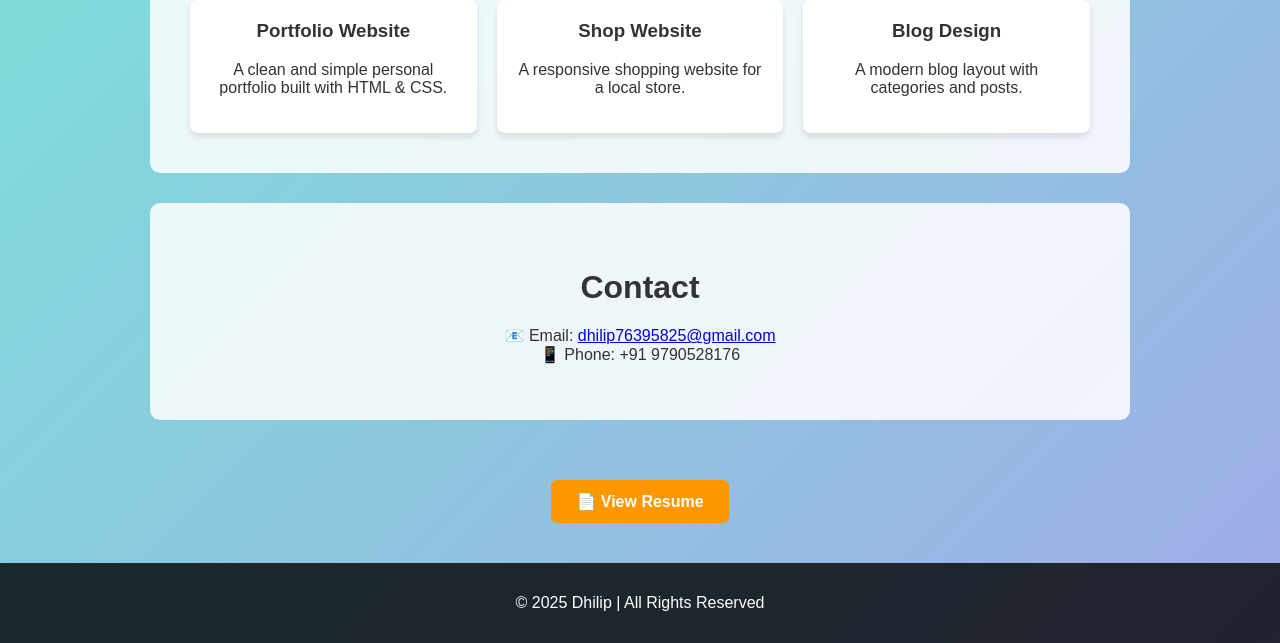
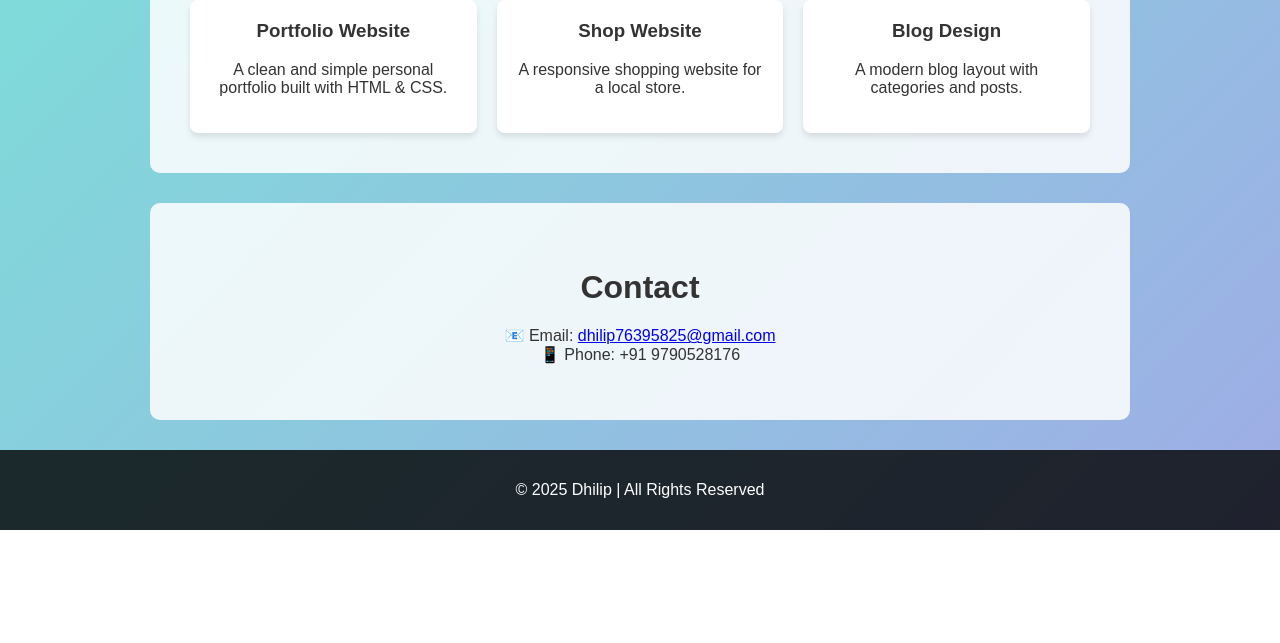
Before and after one commit to dhilip49/dhilip, a plain HTML site: page myprofile (1).html in a window 1280 px wide. Shown: the part 621-1264 px from the top of the page. After the commit the page ends 1151 px from the top, so only its background shows below. Drawn offline with Linux system fonts and the light colour scheme.

Commit message:
myprofile .html

```diff
--- a/myprofile (1).html
+++ b/myprofile (1).html
@@ -150,10 +150,7 @@
     </p>
   </section>
 
-  <!-- Resume button below all content -->
-  <div class="resume-section">
-    <a class="resume-btn" href="resume.pdf" target="_blank">📄 View Resume</a>
-  </div>
+
 
   <footer>
     <p>© 2025 Dhilip | All Rights Reserved</p>
```
